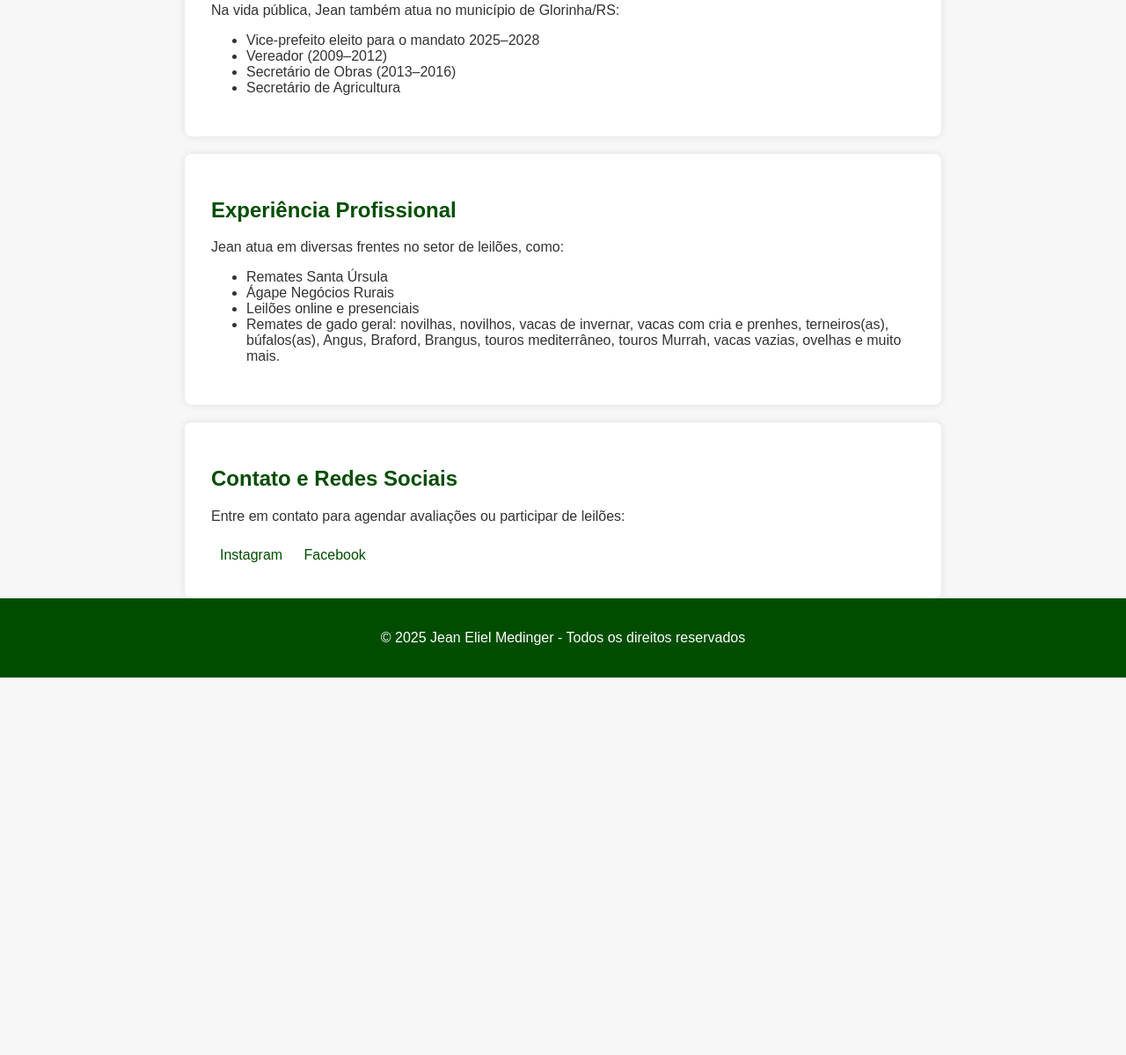
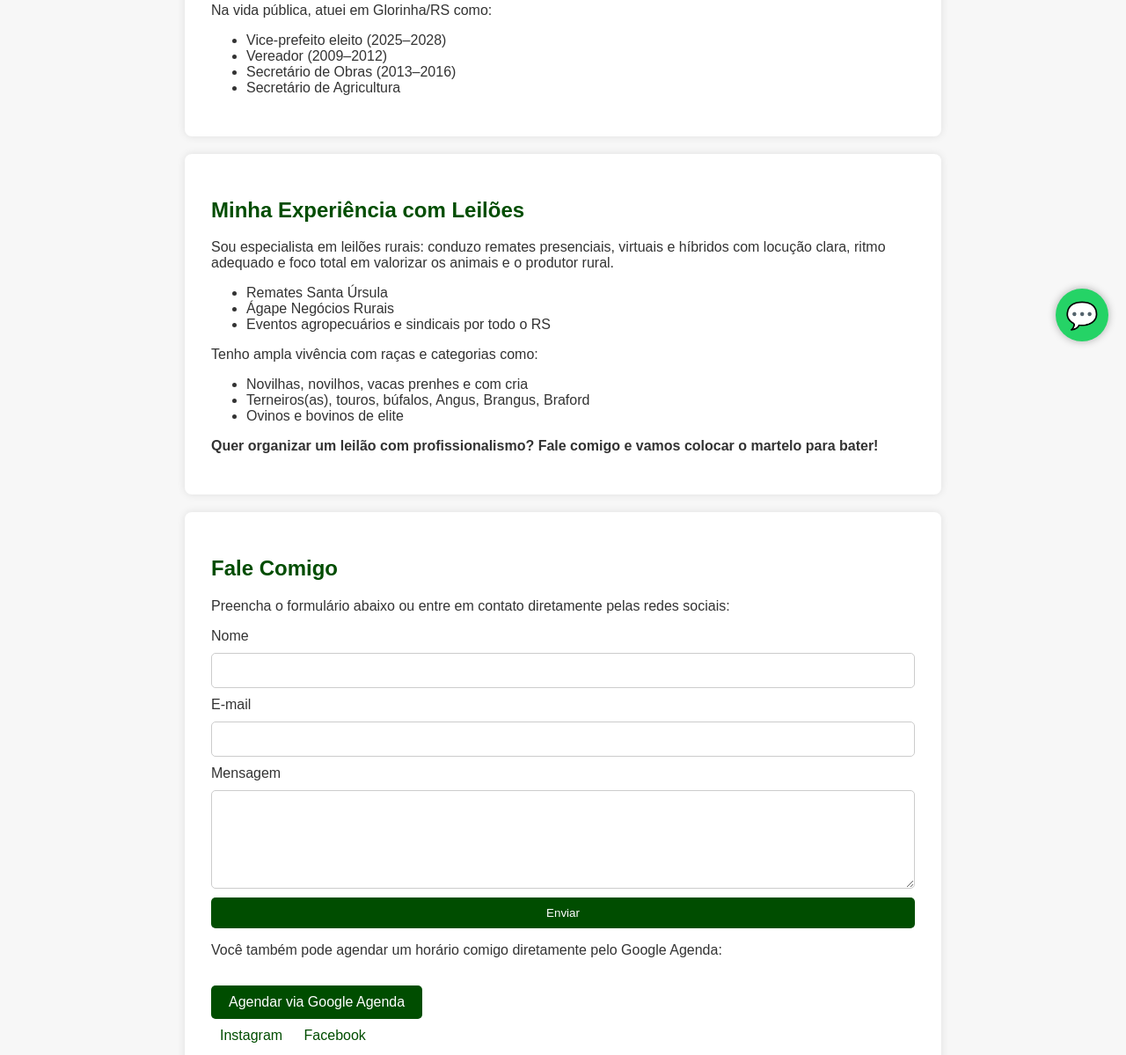
Before and after one commit to SimonePenido/jean_leiloeiro_rural, a plain HTML site: page index.html in a window 1280 px wide. Shown: the part 392-1591 px from the top of the page at 88% size. Before the commit the page ends 1162 px from the top, so only its background shows below. Drawn offline with Linux system fonts and the light colour scheme.

Commit message:
Update index.html

```diff
--- a/index.html
+++ b/index.html
@@ -2,8 +2,8 @@
 <html lang="pt-br">
 
 <head>
-    <meta charset="UTF-8">
-    <meta name="viewport" content="width=device-width, initial-scale=1.0">
+  <meta charset="UTF-8" />
+  <meta name="viewport" content="width=device-width, initial-scale=1.0" />
   <title>Jean Eliel Medinger - Leiloeiro Rural Oficial</title>
   <style>
     body {
@@ -12,23 +12,28 @@
       background-color: #f7f7f7;
       color: #333;
     }
-        header, footer {
+
+    header,
+    footer {
       background-color: #004d00;
       color: white;
       text-align: center;
       padding: 20px;
     }
+
     nav {
       text-align: center;
       background-color: #e6e6e6;
       padding: 10px;
     }
+
     nav a {
       margin: 0 15px;
       text-decoration: none;
       color: #004d00;
       font-weight: bold;
     }
+
     section {
       padding: 30px;
       max-width: 800px;
@@ -36,16 +41,82 @@
       background-color: white;
       margin-top: 20px;
       border-radius: 8px;
-            box-shadow: 0 0 10px rgba(0,0,0,0.1);
+      box-shadow: 0 0 10px rgba(0, 0, 0, 0.1);
     }
-        h1, h2 {
+
+    h1,
+    h2 {
       color: #004d00;
     }
+
     .social a {
       display: inline-block;
       margin: 10px;
       text-decoration: none;
       color: #004d00;
+    }
+
+    form {
+      display: flex;
+      flex-direction: column;
+    }
+
+    label,
+    input,
+    textarea {
+      margin-bottom: 10px;
+      font-size: 1rem;
+    }
+
+    input,
+    textarea {
+      padding: 10px;
+      border: 1px solid #ccc;
+      border-radius: 5px;
+    }
+
+    button {
+      background-color: #004d00;
+      color: white;
+      border: none;
+      padding: 10px;
+      border-radius: 5px;
+      cursor: pointer;
+    }
+
+    button:hover {
+      background-color: #006600;
+    }
+
+    .whatsapp-button {
+      position: fixed;
+      bottom: 20px;
+      right: 20px;
+      background-color: #25d366;
+      color: white;
+      border-radius: 50%;
+      width: 60px;
+      height: 60px;
+      display: flex;
+      justify-content: center;
+      align-items: center;
+      font-size: 30px;
+      text-decoration: none;
+      box-shadow: 0 0 10px rgba(0, 0, 0, 0.3);
+    }
+
+    .agendar-link {
+      display: inline-block;
+      margin-top: 15px;
+      background-color: #004d00;
+      color: white;
+      padding: 10px 20px;
+      text-decoration: none;
+      border-radius: 5px;
+    }
+
+    .agendar-link:hover {
+      background-color: #006600;
     }
   </style>
 </head>
@@ -63,12 +134,11 @@
   </nav>
 
   <section id="sobre">
-        <h2>Sobre Jean</h2>
-        <p>Administrador 🎓 com ensino superior completo, Jean Eliel Medinger atua como <strong>leiloeiro, avaliador e assemelhados</strong>. Com ampla experiência no setor agropecuário, é reconhecido como o <strong>Jean Leiloeiro Rural</strong>, referência em leilões de gado e avaliações.</p>
-
-        <p>Na vida pública, Jean também atua no município de Glorinha/RS:</p>
+    <h2>Sobre Mim</h2>
+    <p>Sou Administrador 🎓 com ensino superior completo e há anos atuo como <strong>Leiloeiro Rural e Público Oficial</strong>. Meu trabalho é voltado à condução de leilões, avaliações rurais e comerciais, com seriedade, transparência e muito respeito pelo produtor.</p>
+    <p>Na vida pública, atuei em Glorinha/RS como:</p>
     <ul>
-            <li>Vice-prefeito eleito para o mandato 2025–2028</li>
+      <li>Vice-prefeito eleito (2025–2028)</li>
       <li>Vereador (2009–2012)</li>
       <li>Secretário de Obras (2013–2016)</li>
       <li>Secretário de Agricultura</li>
@@ -76,19 +146,43 @@
   </section>
 
   <section id="experiencia">
-        <h2>Experiência Profissional</h2>
-        <p>Jean atua em diversas frentes no setor de leilões, como:</p>
+    <h2>Minha Experiência com Leilões</h2>
+    <p>Sou especialista em leilões rurais: conduzo remates presenciais, virtuais e híbridos com locução clara, ritmo adequado e foco total em valorizar os animais e o produtor rural.</p>
     <ul>
       <li>Remates Santa Úrsula</li>
       <li>Ágape Negócios Rurais</li>
-            <li>Leilões online e presenciais</li>
-            <li>Remates de gado geral: novilhas, novilhos, vacas de invernar, vacas com cria e prenhes, terneiros(as), búfalos(as), Angus, Braford, Brangus, touros mediterrâneo, touros Murrah, vacas vazias, ovelhas e muito mais.</li>
+      <li>Eventos agropecuários e sindicais por todo o RS</li>
     </ul>
+    <p>Tenho ampla vivência com raças e categorias como:</p>
+    <ul>
+      <li>Novilhas, novilhos, vacas prenhes e com cria</li>
+      <li>Terneiros(as), touros, búfalos, Angus, Brangus, Braford</li>
+      <li>Ovinos e bovinos de elite</li>
+    </ul>
+    <p><strong>Quer organizar um leilão com profissionalismo? Fale comigo e vamos colocar o martelo para bater!</strong></p>
   </section>
 
   <section id="contato">
-        <h2>Contato e Redes Sociais</h2>
-        <p>Entre em contato para agendar avaliações ou participar de leilões:</p>
+    <h2>Fale Comigo</h2>
+    <p>Preencha o formulário abaixo ou entre em contato diretamente pelas redes sociais:</p>
+
+    <form name="contato" method="POST" data-netlify="true">
+      <input type="hidden" name="form-name" value="contato" />
+      <label for="nome">Nome</label>
+      <input type="text" id="nome" name="nome" required />
+
+      <label for="email">E-mail</label>
+      <input type="email" id="email" name="email" required />
+
+      <label for="mensagem">Mensagem</label>
+      <textarea id="mensagem" name="mensagem" rows="5" required></textarea>
+
+      <button type="submit">Enviar</button>
+    </form>
+
+    <p>Você também pode agendar um horário comigo diretamente pelo Google Agenda:</p>
+    <a class="agendar-link" href="https://calendar.google.com" target="_blank">Agendar via Google Agenda</a>
+
     <div class="social">
       <a href="https://www.instagram.com/jean_leiloeiro_rural/" target="_blank">Instagram</a>
       <a href="https://www.facebook.com/jean.medinger.7?locale=pt_BR" target="_blank">Facebook</a>
@@ -98,6 +192,8 @@
   <footer>
     <p>&copy; 2025 Jean Eliel Medinger - Todos os direitos reservados</p>
   </footer>
+
+  <a class="whatsapp-button" href="https://wa.me/5551999999999" target="_blank" title="Fale comigo no WhatsApp">💬</a>
 </body>
 
 </html>
```
Lines whose indentation alone changed are shown as unchanged.
